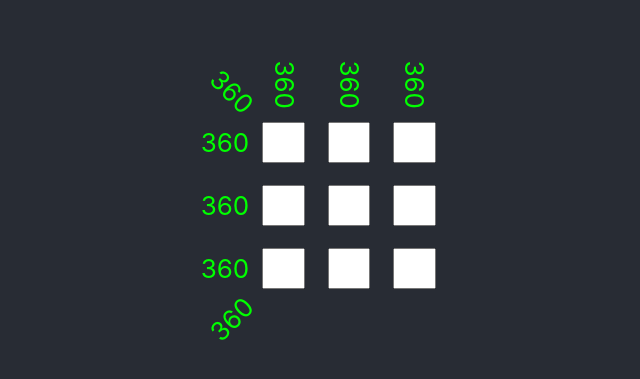
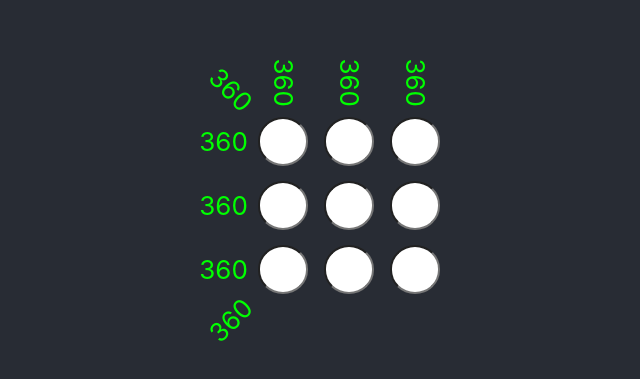
Before and after one commit to keidax/cactpot-solver, a React (Create React App) app: page / in a window 1280 px wide. Shown: the part 211-590 px from the top of the page, without its empty margins (334-974 px from the left). Built offline with nearby package versions, Linux system fonts and the light colour scheme.

Commit message:
Round corners of number inputs

```diff
--- a/src/Square.css
+++ b/src/Square.css
@@ -2,6 +2,7 @@
     width: 3ch;
     height: 3ch;
     text-align: center;
-    font-size: 1.3rem;
-    margin: 0.8ch;
+    font-size: 1.6rem;
+    margin: 0.4ch;
+    border-radius: 50%;
 }
```
